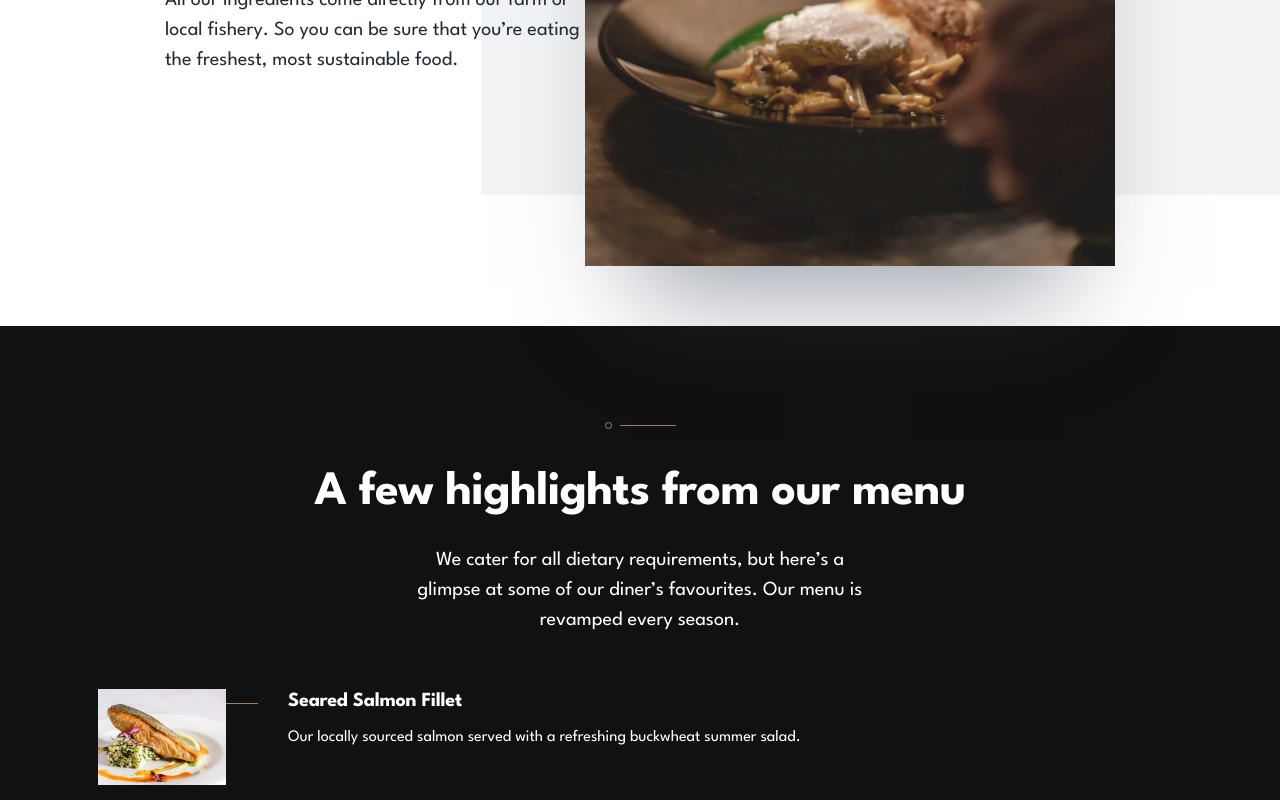
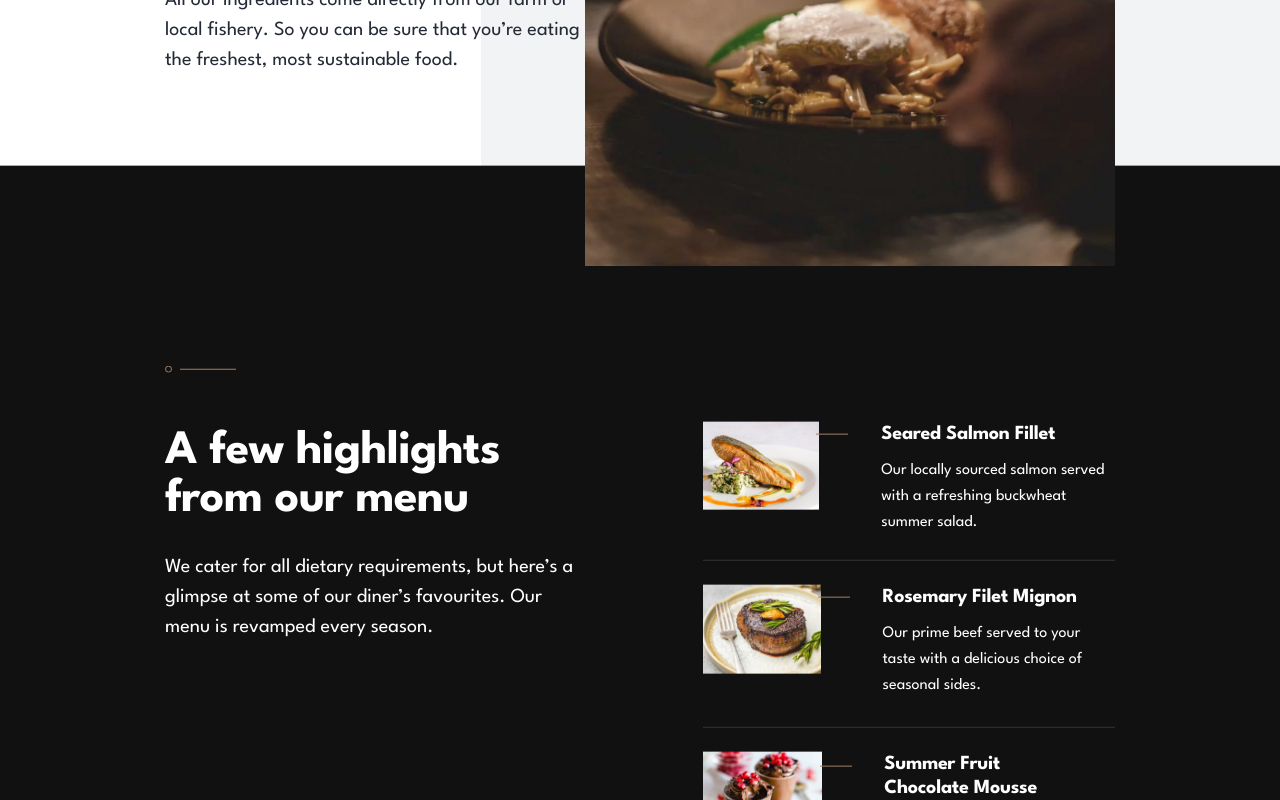
Before and after one commit to Rubendvb/dine-restaurant-website, a React (Vite) app: page / in a window 1280 px wide. Shown: the part 2000-2800 px from the top of the page. Built offline with nearby package versions, Linux system fonts and the light colour scheme.

Commit message:
menuHighlights desktop

```diff
--- a/src/components/FamilyExperience/FamilyExperience.scss
+++ b/src/components/FamilyExperience/FamilyExperience.scss
@@ -96,6 +96,7 @@
     @media screen and (min-width: 1024px) {
       max-width: 540px;
       z-index: 1;
+      box-shadow: none;
     }
   }
 
--- a/src/components/HeroHome/HeroHome.scss
+++ b/src/components/HeroHome/HeroHome.scss
@@ -24,6 +24,7 @@
 
     img {
       height: 100%;
+      object-fit: cover;
     }
   }
 
@@ -85,11 +86,15 @@
     }
 
     &__p {
-      @include text-medium(1.6rem, 26px, $white);
+      @include text-medium(
+        $font-size: 1.6rem,
+        $line-height: 26px,
+        $color: $white
+      );
       margin-bottom: 52px;
 
       @media screen and (min-width: 768px) {
-        @include text-medium(2rem, null, null);
+        @include text-medium($font-size: 2rem, $color: $white);
         width: 573px;
       }
 
--- a/src/components/MenuHighlights/MenuHighlights.scss
+++ b/src/components/MenuHighlights/MenuHighlights.scss
@@ -13,6 +13,15 @@
     padding: 96px 98px;
   }
 
+  @media screen and (min-width: 1024px) {
+    position: relative;
+    transform: translateY(-19%);
+    display: grid;
+    grid-template-columns: repeat(2, 1fr);
+    padding: 200px 165px 120px;
+    gap: 125px;
+  }
+
   &-header {
     display: flex;
     flex-direction: column;
@@ -23,11 +32,20 @@
       margin-bottom: 54px;
     }
 
+    @media screen and (min-width: 1024px) {
+      margin: 0;
+    }
+
     img {
       margin-bottom: 36px;
 
       @media screen and (min-width: 768px) {
         margin-bottom: 40px;
+      }
+
+      @media screen and (min-width: 1024px) {
+        margin-right: auto;
+        margin-bottom: 55px;
       }
     }
   }
@@ -40,8 +58,11 @@
 
     @media screen and (min-width: 768px) {
       @include heading-large(4.8rem, 48px, $white);
+      margin-bottom: 28px;
+    }
 
-      margin-bottom: 28px;
+    @media screen and (min-width: 1024px) {
+      text-align: start;
     }
   }
 
@@ -49,8 +70,14 @@
     @include text-medium(1.6rem, 26px, $white);
 
     @media screen and (min-width: 768px) {
-      @include text-medium(2rem, 30px, $white);
-      width: 445px;
+      @include text-medium($color: $white);
+      max-width: 445px;
+    }
+
+    @media screen and (min-width: 1024px) {
+      text-align: start;
+      align-self: flex-start;
+      width: 100%;
     }
   }
 
@@ -63,6 +90,10 @@
       align-items: self-start;
     }
 
+    @media screen and (min-width: 1024px) {
+      margin-top: 56px;
+    }
+
     .menu-item {
       border-bottom: 1px solid rgba(255, 255, 255, 0.15);
       padding-bottom: 54px;
@@ -72,6 +103,10 @@
         display: flex;
         gap: 62px;
         padding-bottom: 30px;
+      }
+
+      @media screen and (min-width: 1024px) {
+        padding-bottom: 24px;
       }
 
       &:nth-child(2) {
@@ -102,7 +137,11 @@
         }
 
         img {
-          margin-bottom: 36px;
+          margin: 0 auto 36px;
+
+          @media screen and (min-width: 1024px) {
+            margin: 0;
+          }
         }
       }
 
@@ -116,18 +155,21 @@
       }
 
       &-title {
-        @include text-medium;
+        @include text-medium(
+          $font-weight: 700,
+          $color: $white,
+          $line-height: 24px,
+          $letter-spacing: -0.25px
+        );
+        margin-bottom: 6px;
 
-        font-weight: 700;
-        color: $white;
-        line-height: 24px;
-        letter-spacing: -0.25px;
-        margin-bottom: 6px;
+        @media screen and (min-width: 1024px) {
+          text-align: start;
+        }
       }
 
       &-description {
-        @include text-small;
-        color: white;
+        @include text-small($white);
 
         @media screen and (min-width: 768px) {
           text-align: start;
--- a/src/styles/_mixins.scss
+++ b/src/styles/_mixins.scss
@@ -43,12 +43,18 @@
   color: $neutral-dark-gray;
 }
 
-@mixin text-medium($font-size: 2rem, $line-height: 30px, $color: $ebony-clay) {
+@mixin text-medium(
+  $font-size: 2rem,
+  $font-weight: 400,
+  $line-height: 30px,
+  $color: $ebony-clay,
+  $letter-spacing: 0px
+) {
   font-size: $font-size;
   line-height: $line-height;
   color: $color;
-  font-weight: 400; // Regular
-  letter-spacing: 0px;
+  font-weight: $font-weight; // Regular
+  letter-spacing: $letter-spacing;
   text-align: center;
 }
 
```
